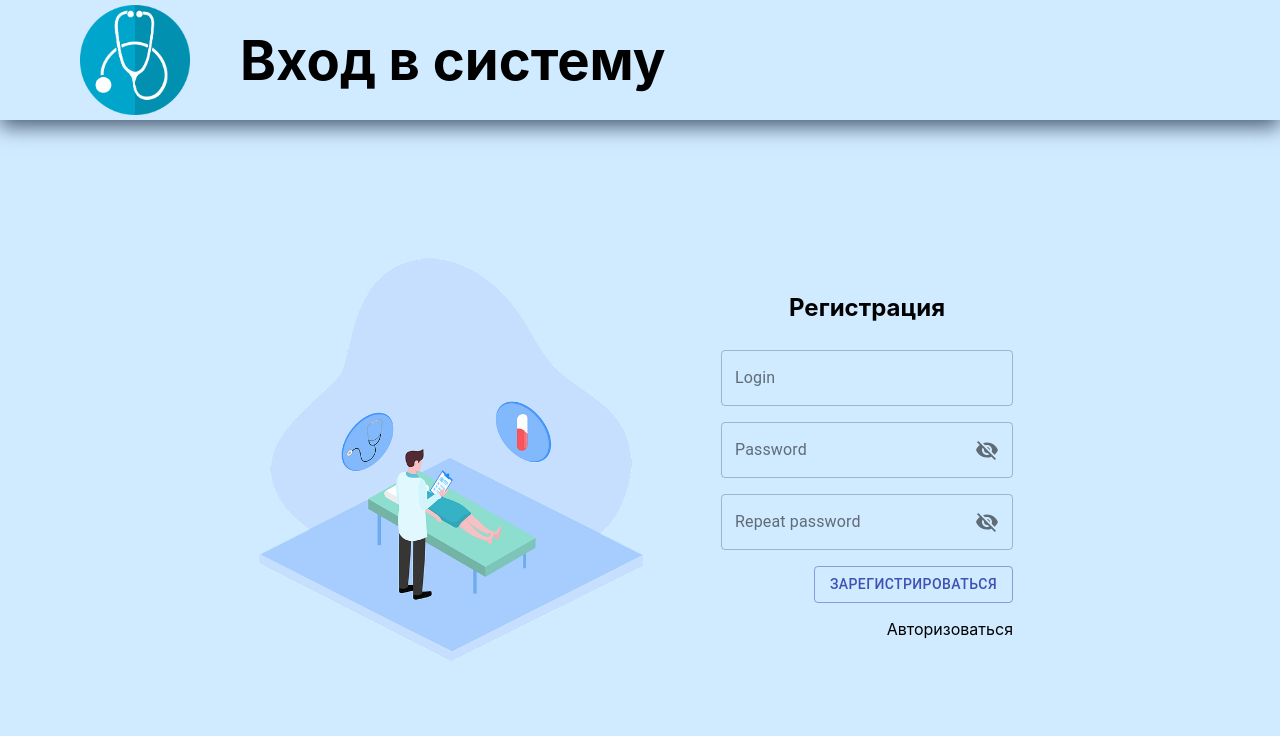
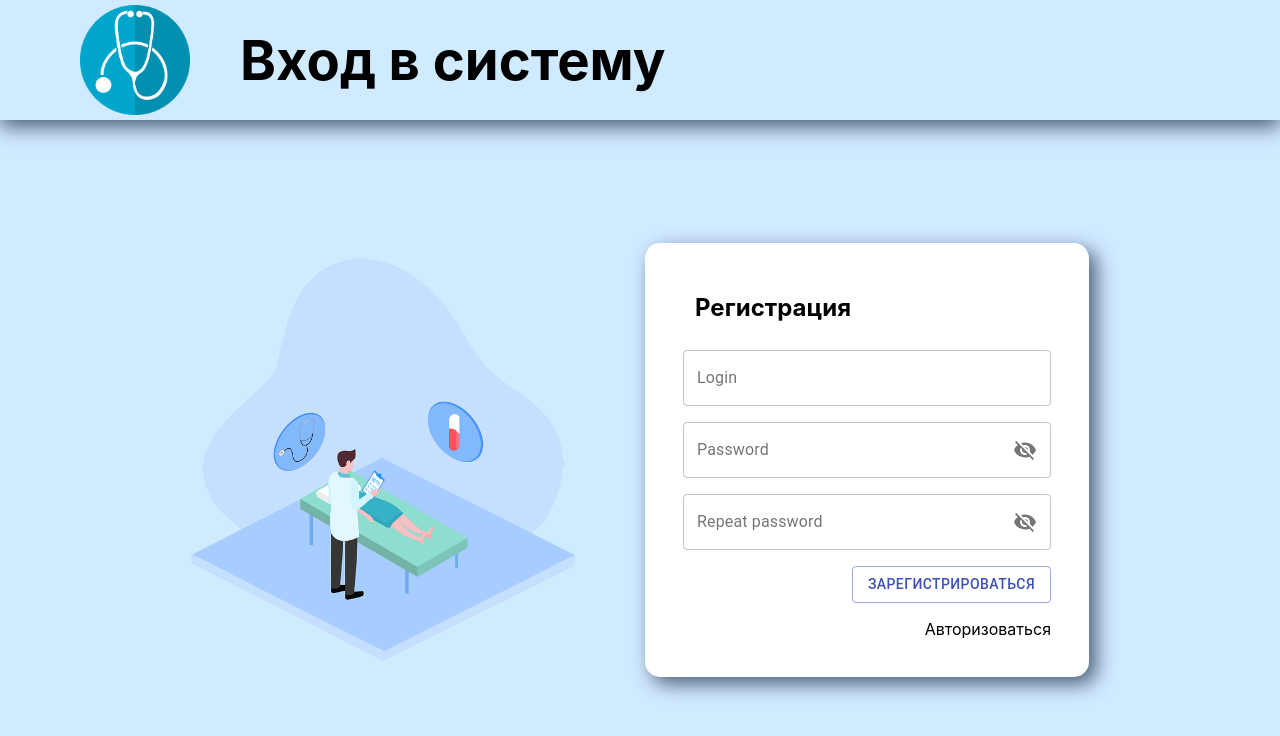
Before and after one commit to Olesya987/Hospital-front, a React (Create React App) app: page /registration in a window 1280 px wide. Shown: the top 736 px of the page. Built offline with nearby package versions, Linux system fonts and the light colour scheme.

Commit message:
correct comments

```diff
--- a/src/Reg/Reg.js
+++ b/src/Reg/Reg.js
@@ -113,7 +113,7 @@ const Reg = ({ setAuthReg }) => {
   };
 
   return (
-    <div className="main-reg-fild">
+    <div className="main-reg-field">
       <h2>Регистрация</h2>
       <form onSubmit={subUser}>
         <div className="input-form-reg">
```
